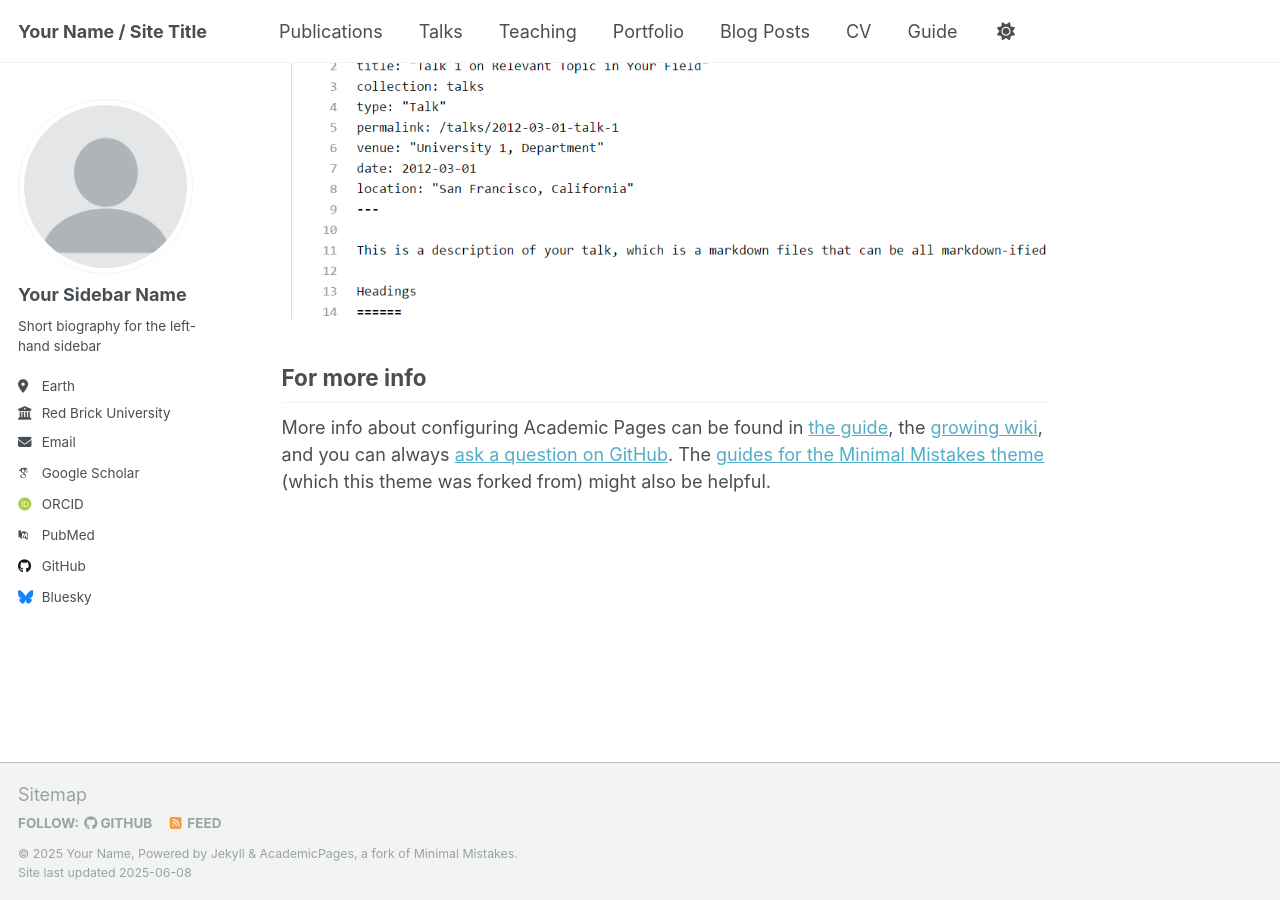
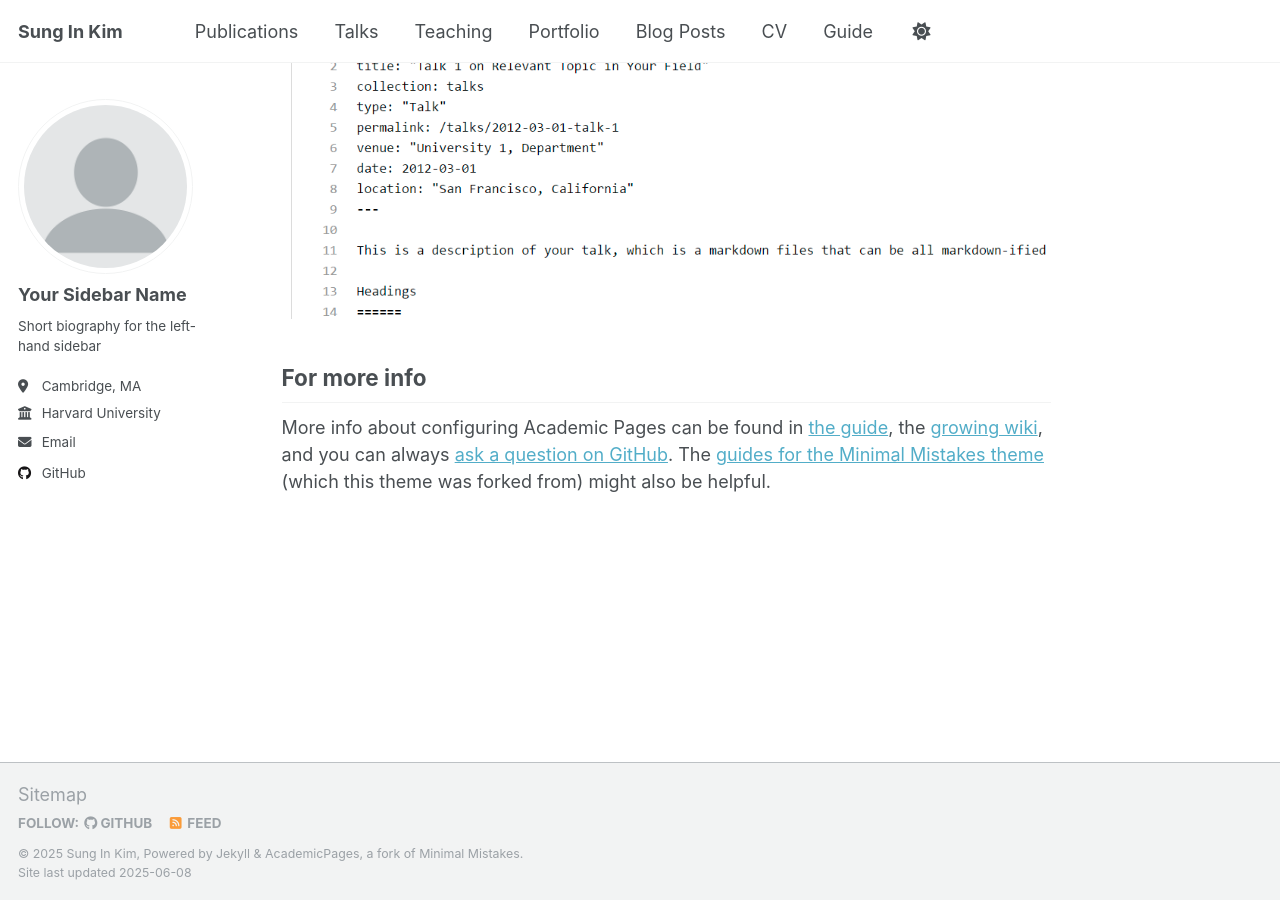
Before and after one commit to Sung-In-Kim/sung-in-kim, a Jekyll site: the page built from _pages/about.md, in a window 1280 px wide and 900 px high, scrolled down 2636 px. Built offline with Jekyll 4.4.1, drawn with Linux system fonts in a browser that asks for light colours; some web fonts are replaced.

Commit message:
Update _config.yml
initial change

```diff
--- a/_config.yml
+++ b/_config.yml
@@ -9,13 +9,13 @@
 # Basic Site Settings
 locale                   : "en-US"
 site_theme               : "default"
-title                    : "Your Name / Site Title"
+title                    : "Sung In Kim"
 title_separator          : "-"
-name                     : &name "Your Name"
+name                     : &name "Sung In Kim"
 description              : &description "personal description"
 url                      : https://academicpages.github.io # the base hostname & protocol for your site e.g. "https://[your GitHub username].github.io" or if you already have some other page hosted on Github then use "https://[your GitHub username].github.io/[Your Repo Name]"
 baseurl                  : "" # the subpath of your site, e.g. "/blog"
-repository               : "academicpages/academicpages.github.io"
+repository               : "Sung-In-Kim/sunginkim.github.io"
 
 # Site Author - The following control what appear as part of the author content on the side bar.
 #               If a field is blank the icon and link will not appear, otherwise it will be shown.
@@ -26,19 +26,19 @@ author:
   name             : "Your Sidebar Name"
   pronouns         : # example: "she/her"
   bio              : "Short biography for the left-hand sidebar"
-  location         : "Earth"
-  employer         : "Red Brick University"
+  location         : "Cambridge, MA"
+  employer         : "Harvard University"
   uri              : # URL
-  email            : "none@example.org"
+  email            : "sunginkim@harvard.edu"
 
   # Academic websites
   academia         : # URL
   arxiv            : # URL - Update with the correct link to your profile
-  googlescholar    : "https://scholar.google.com/citations?user=PS_CX0AAAAAJ"
+  googlescholar    : #"https://scholar.google.com/citations?user=PS_CX0AAAAAJ"
   impactstory      : # URL
-  orcid            : "http://orcid.org/yourorcidurl"
+  orcid            : #"http://orcid.org/yourorcidurl"
   semantic         : # URL
-  pubmed           : "https://www.ncbi.nlm.nih.gov/pubmed/?term=john+snow"
+  pubmed           : #"https://www.ncbi.nlm.nih.gov/pubmed/?term=john+snow"
   researchgate     : # URL
   scopus           : # URL
 
@@ -51,7 +51,7 @@ author:
   stackoverflow    : # User number or user number and name (i.e., use "1" or "1/jeff-atwood")
 
   # Social media
-  bluesky          : "bsky.app" # Replace this with you Bluesky username
+  bluesky          : #"bsky.app" # Replace this with you Bluesky username
   facebook         : # Username
   flickr           : # Username
   foursquare       : # Username
```
